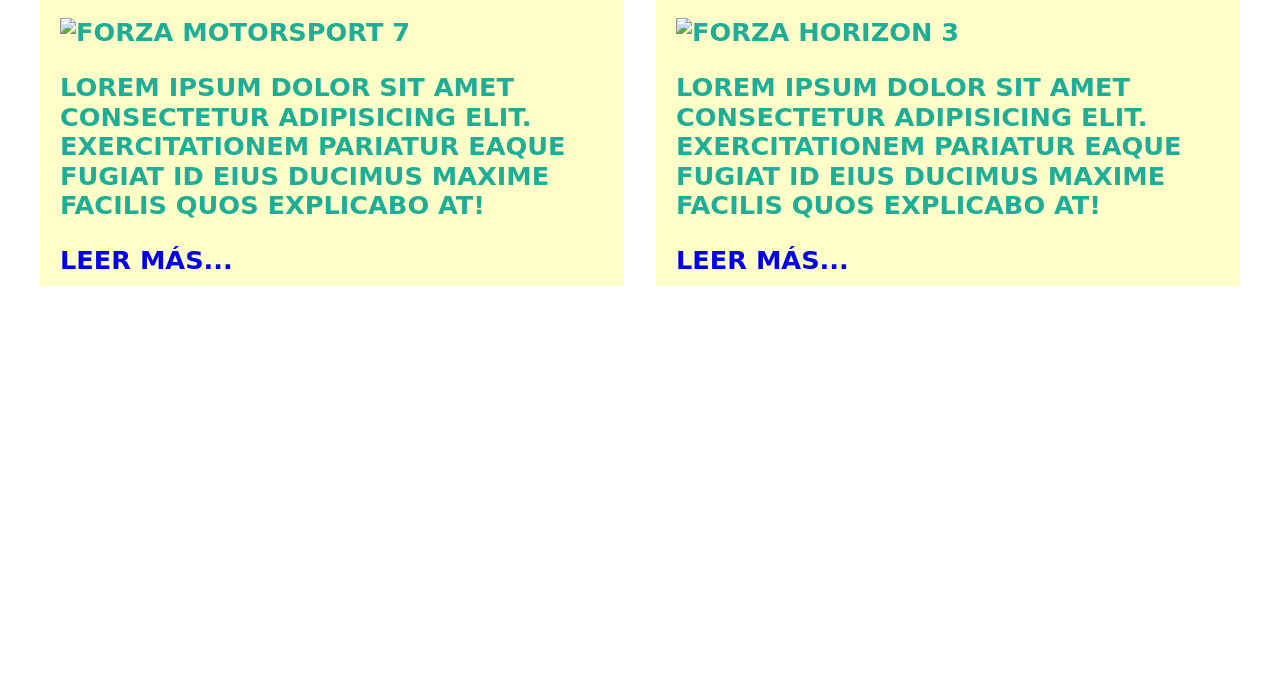
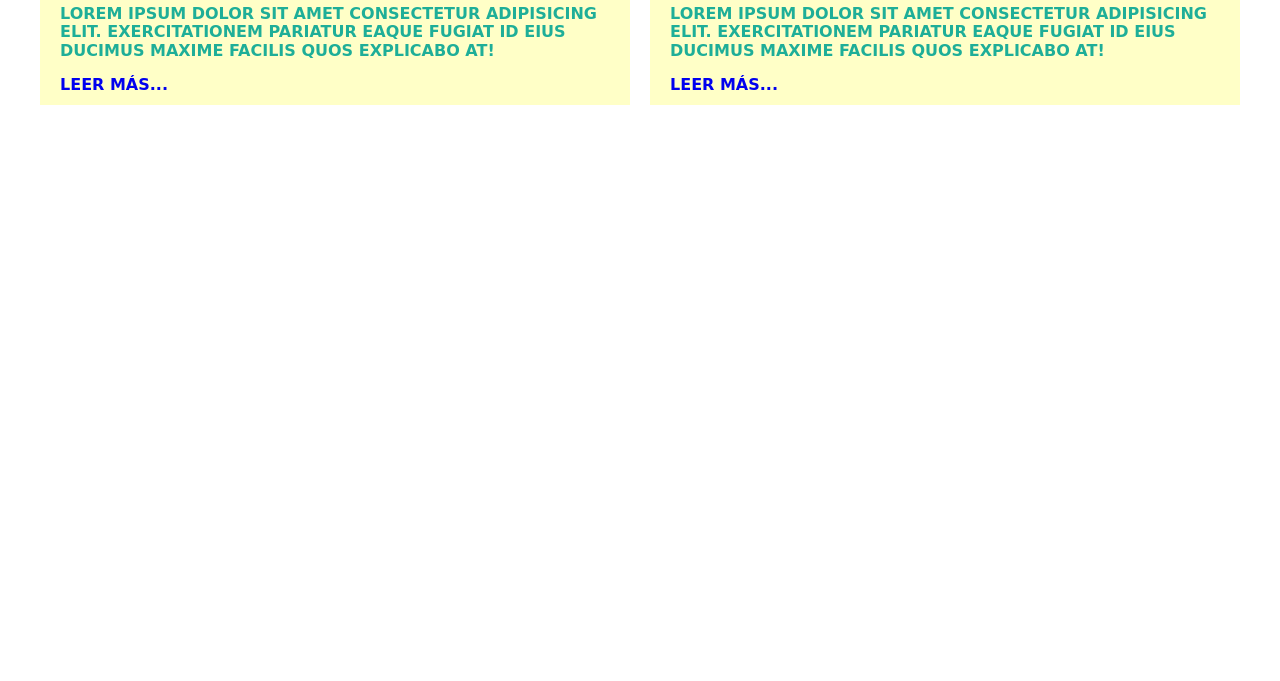
Before and after one commit to lgLuis/FLEXBOX_DosColumnasIguales, a plain HTML site: page index.html in a window 1280 px wide. Shown: the part 119-800 px from the top of the page. Drawn offline with Linux system fonts and the light colour scheme; a web font is replaced by a local one.

Commit message:
correccion menor

```diff
--- a/css/styles.css
+++ b/css/styles.css
@@ -1,3 +1,15 @@
+
+/* apply a natural box layout model to all elements, but allowing components to change */
+html {
+    box-sizing: border-box;
+    font-size: 62.5%;
+}
+*,
+*:before,
+*:after {
+    box-sizing: inherit;
+}
+
 /*VARIABLES GLOBALES*/
 /*https://colorhunt.co/palette/281939*/
 
@@ -9,13 +21,6 @@
     --fuentePpal:'Baloo Tammudu 2', cursive;
 }
 
-/* apply a natural box layout model to all elements, but allowing components to change */
-html {
-    box-sizing: border-box;
-}
-  *, *:before, *:after {
-    box-sizing: inherit;
-}
 
 body{
       font-family: var(--fuentePpal);
```
